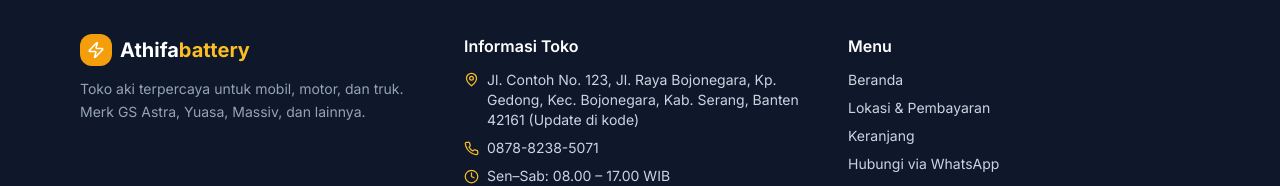
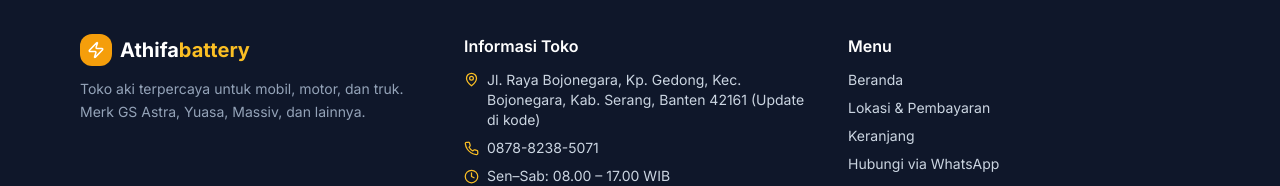
Before and after one commit to design-indra/toko-athifabattery, a Next.js app: page / in a window 1280 px wide. Shown: the part 1185-1371 px from the top of the page. Built offline with nearby package versions, Linux system fonts and the light colour scheme; no server answers; the database is empty.

Commit message:
fix: update semua perubahan

```diff
--- a/app/lokasi/page.tsx
+++ b/app/lokasi/page.tsx
@@ -50,9 +50,9 @@
             <div>
               <p className="font-semibold text-sm">Alamat</p>
               <p className="text-sm text-slate-500 dark:text-slate-400 mt-1">
-                Jl. Contoh No. 123<br />
+                Athifa Battery<br />
                 Jl. Raya Bojonegara, Kp. Gedong, Kec. Bojonegara, Kab. Serang, Banten 42161<br />
-                <em className="text-xs">(Update sesuai alamat asli)</em>
+                <em className="text-xs">(lokasi toko)</em>
               </p>
             </div>
           </div>
--- a/components/Footer.tsx
+++ b/components/Footer.tsx
@@ -26,7 +26,7 @@
           <ul className="space-y-2 text-sm">
             <li className="flex items-start gap-2">
               <MapPin size={15} className="text-amber-400 mt-0.5 shrink-0" />
-              <span>Jl. Contoh No. 123, Jl. Raya Bojonegara, Kp. Gedong, Kec. Bojonegara, Kab. Serang, Banten 42161 (Update di kode)</span>
+              <span>Jl. Raya Bojonegara, Kp. Gedong, Kec. Bojonegara, Kab. Serang, Banten 42161 (Update di kode)</span>
             </li>
             <li className="flex items-center gap-2">
               <Phone size={15} className="text-amber-400 shrink-0" />
```
